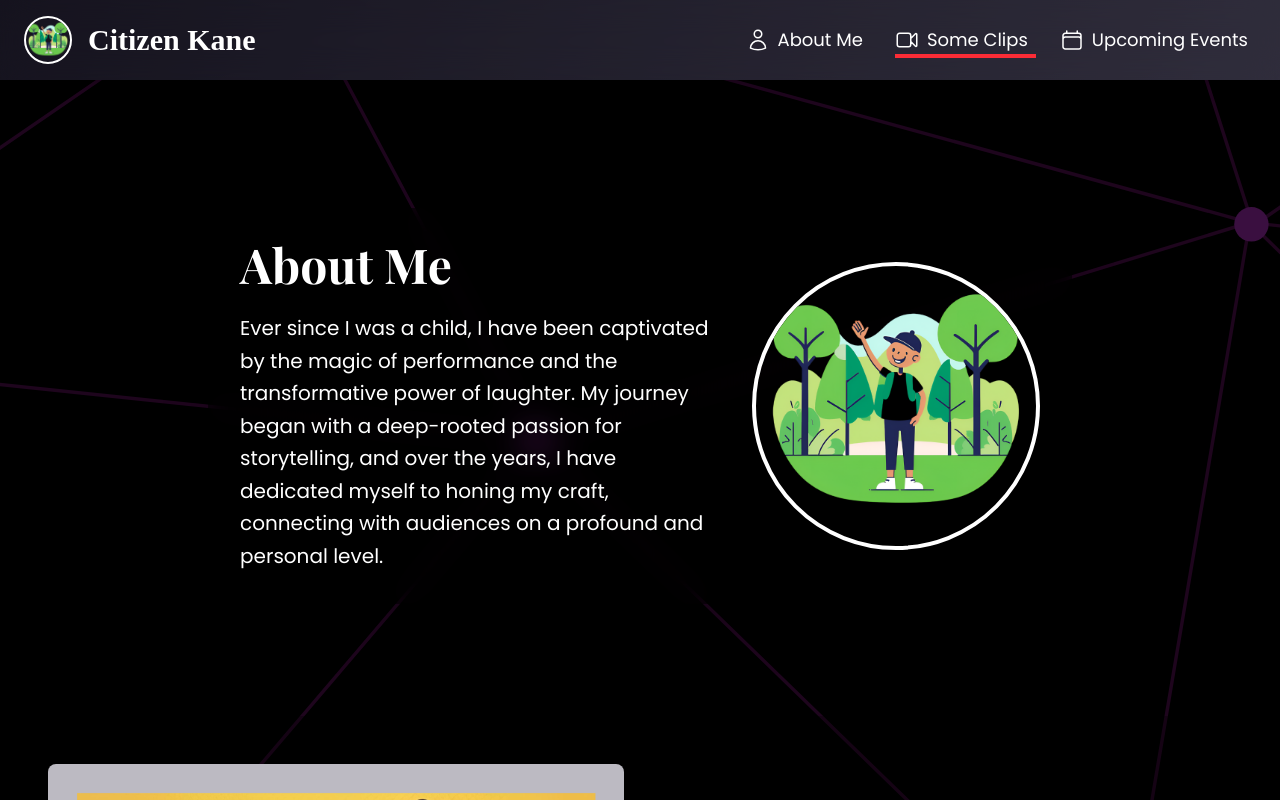
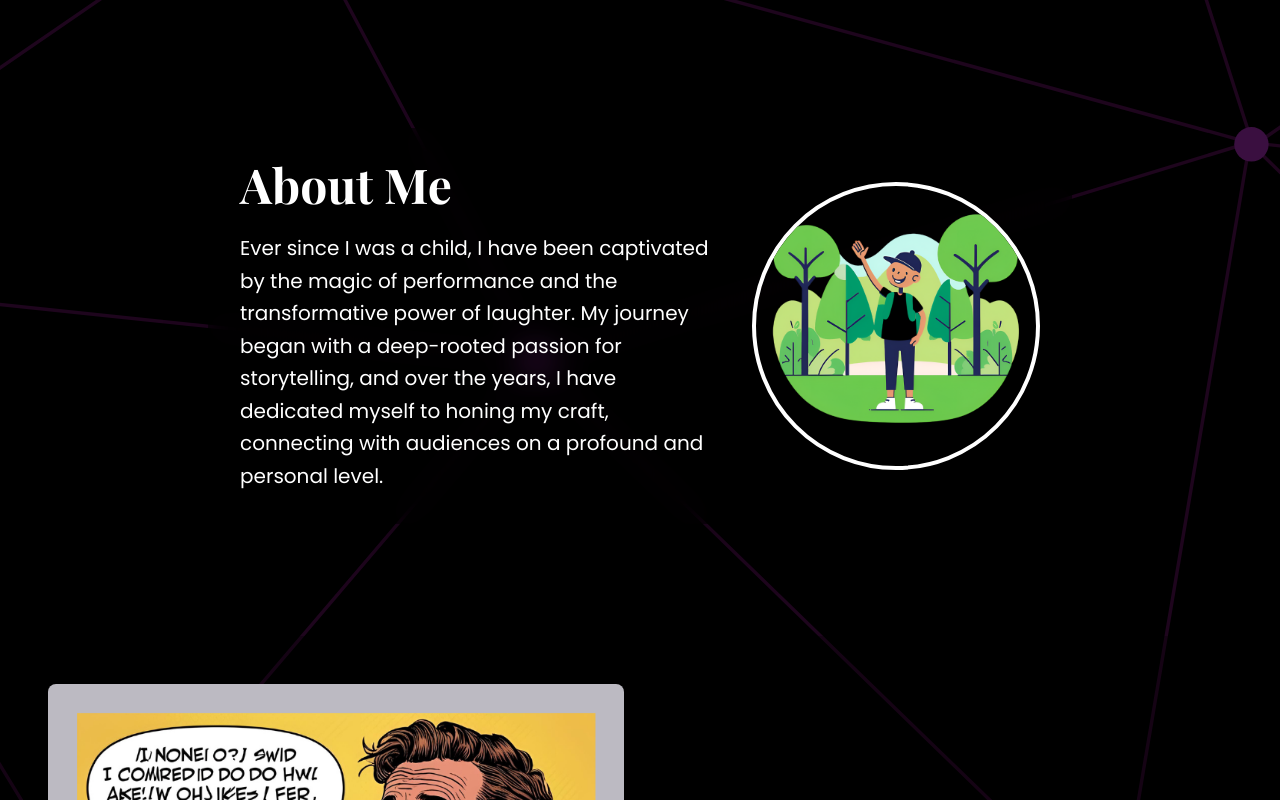
Before and after one commit to WuTangLan1/Sample-Comedy-Profile-1, a Next.js app: page / in a window 1280 px wide. Shown: the top 800 px of the page. Built offline with nearby package versions, Linux system fonts and the light colour scheme.

Commit message:
removed header

```diff
--- a/src/components/Header.tsx
+++ /dev/null
@@ -1,81 +0,0 @@
-// src/components/Header.tsx
-import { UserIcon, VideoCameraIcon, CalendarIcon } from "@heroicons/react/24/outline";
-import Image from 'next/image';
-
-const Header = ({ aboutRef, clipsRef, eventsRef, activeSection }: {
-  aboutRef: React.RefObject<HTMLElement | null>;
-  clipsRef: React.RefObject<HTMLElement | null>;
-  eventsRef: React.RefObject<HTMLElement | null>;
-  activeSection: string | null;
-}) => {
-  const scrollToSection = (ref: React.RefObject<HTMLElement | null>) => {
-    ref.current?.scrollIntoView({ behavior: "smooth", block: 'start' });
-  };
-
-  const createLinkClass = (sectionId: string) =>
-    `relative group flex items-center space-x-2 text-lg font-medium text-white transition-colors duration-300 focus:outline-none ${
-      activeSection === sectionId ? 'text-red-400' : 'hover:text-red-300'
-    }`;
-
-  return (
-    <header className="fixed top-0 w-full backdrop-filter backdrop-blur-lg bg-black/30 shadow-lg z-50">
-      <nav className="container mx-auto flex justify-between items-center py-4 px-6">
-        <div className="flex items-center space-x-4">
-         <Image
-            src="/images/profile_photos/profile5.png"
-            alt="Profile"
-            width={48}
-            height={48}
-            className="rounded-full border-2 border-white"
-          />
-          <div className="text-xl sm:text-3xl font-bold font-[PlayfairDisplay] text-white">Citizen Kane</div>
-        </div>
-        <ul className="flex space-x-6">
-          <li>
-            <button
-              onClick={() => scrollToSection(aboutRef)}
-              className={createLinkClass('about')}
-            >
-              <UserIcon className="h-6 w-6" />
-              <span className="hidden sm:inline">About Me</span>
-              <div className={`absolute -bottom-1 left-0 h-1 bg-red-500 transition-[width] duration-300 ease-out ${
-                activeSection === 'about'
-                  ? '!w-full'
-                  : 'w-0 group-hover:w-full'
-              }`}></div>
-            </button>
-          </li>
-          <li>
-            <button
-              onClick={() => scrollToSection(clipsRef)}
-              className={createLinkClass('clips')}
-            >
-              <VideoCameraIcon className="h-6 w-6" />
-              <span className="hidden sm:inline">Some Clips</span>
-              <div className={`absolute -bottom-1 left-0 h-1 bg-red-500 transition-[width] duration-300 ease-out ${
-                activeSection === 'clips'
-                  ? '!w-full'
-                  : 'w-0 group-hover:w-full'
-              }`}></div>
-            </button>
-          </li>
-          <li>
-            <button
-              onClick={() => scrollToSection(eventsRef)}
-              className={createLinkClass('events')}
-            >
-              <CalendarIcon className="h-6 w-6" />
-              <span className="hidden sm:inline">Upcoming Events</span>
-              <div className={`absolute -bottom-1 left-0 h-1 bg-red-500 transition-[width] duration-300 ease-out ${
-                  activeSection === 'events'
-                    ? '!w-full'
-                    : 'w-0 group-hover:w-full'
-                }`}></div>
-            </button>
-          </li>
-        </ul>
-      </nav>
-    </header>
-  );
-};
-export default Header;
--- a/src/components/Layout.tsx
+++ b/src/components/Layout.tsx
@@ -1,6 +1,5 @@
 // src/components/Layout.tsx
 import { ReactNode, useRef, useState, useEffect } from "react";
-import Header from "./Header";
 
 interface LayoutProps {
   children: (refs: {
@@ -48,13 +47,7 @@ useEffect(() => {
 
   return (
     <div className="scroll-smooth">
-      <Header
-        aboutRef={aboutRef}
-        clipsRef={clipsRef}
-        eventsRef={eventsRef}
-        activeSection={activeSection}
-      />
-      <main className="pt-20">
+      <main>
         {children({ aboutRef, clipsRef, eventsRef })}
       </main>
     </div>
```
